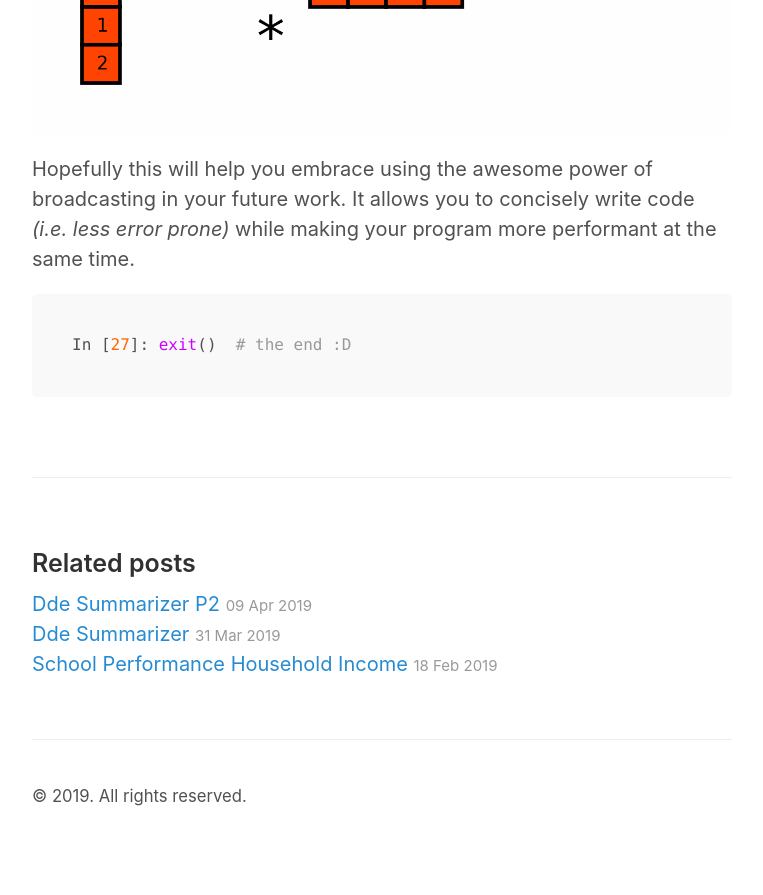
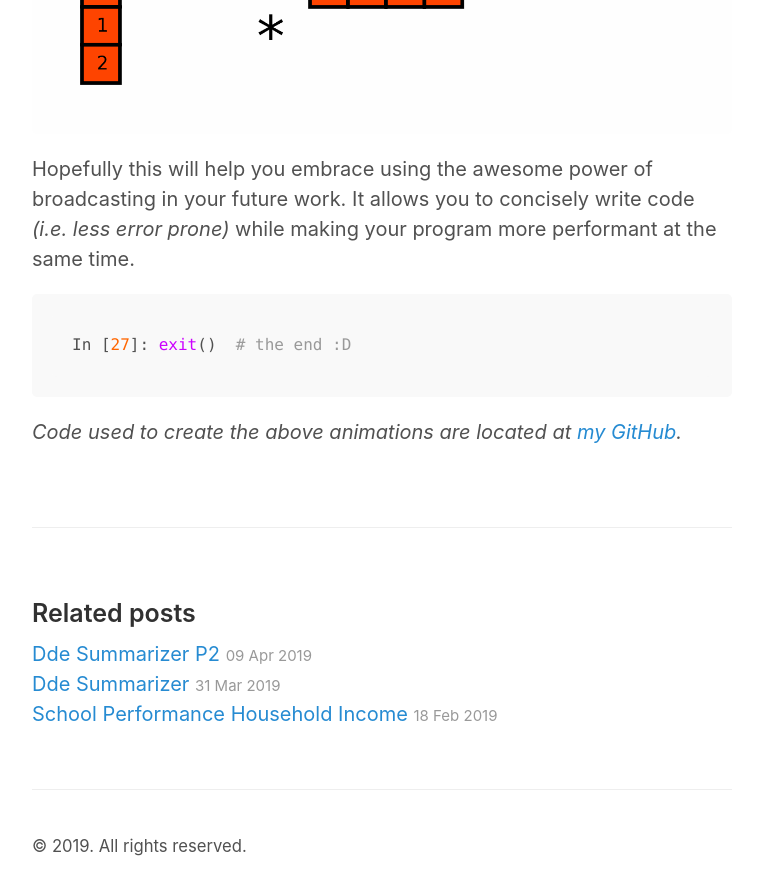
Before and after one commit to MattEding/matteding.github.io, a Jekyll site: the page built from _posts/2019-04-11-numpy-broadcasting.md, in a window 1280 px wide and 900 px high, scrolled down 4093 px. Shown: the top 895 px of the window, without its empty margins (258-1021 px from the left). Built offline with Jekyll 4.4.1, drawn with Linux system fonts in a browser that asks for light colours; our own code applies the rules of GitHub Pages for plain Markdown files; before the commit the page ends 4943 px from its top, so only the background shows below that.

Commit message:
code redirect for gifs

````diff
--- a/_posts/2019-04-11-numpy-broadcasting.md
+++ b/_posts/2019-04-11-numpy-broadcasting.md
@@ -125,3 +125,5 @@ It allows you to concisely write code *(i.e. less error prone)* while making you
 ```python
 In [27]: exit()  # the end :D
 ```
+
+*Code used to create the above animations are located at [my GitHub](https://github.com/MattEding/NumPy-Articles/tree/master/broadcasting).*
````
